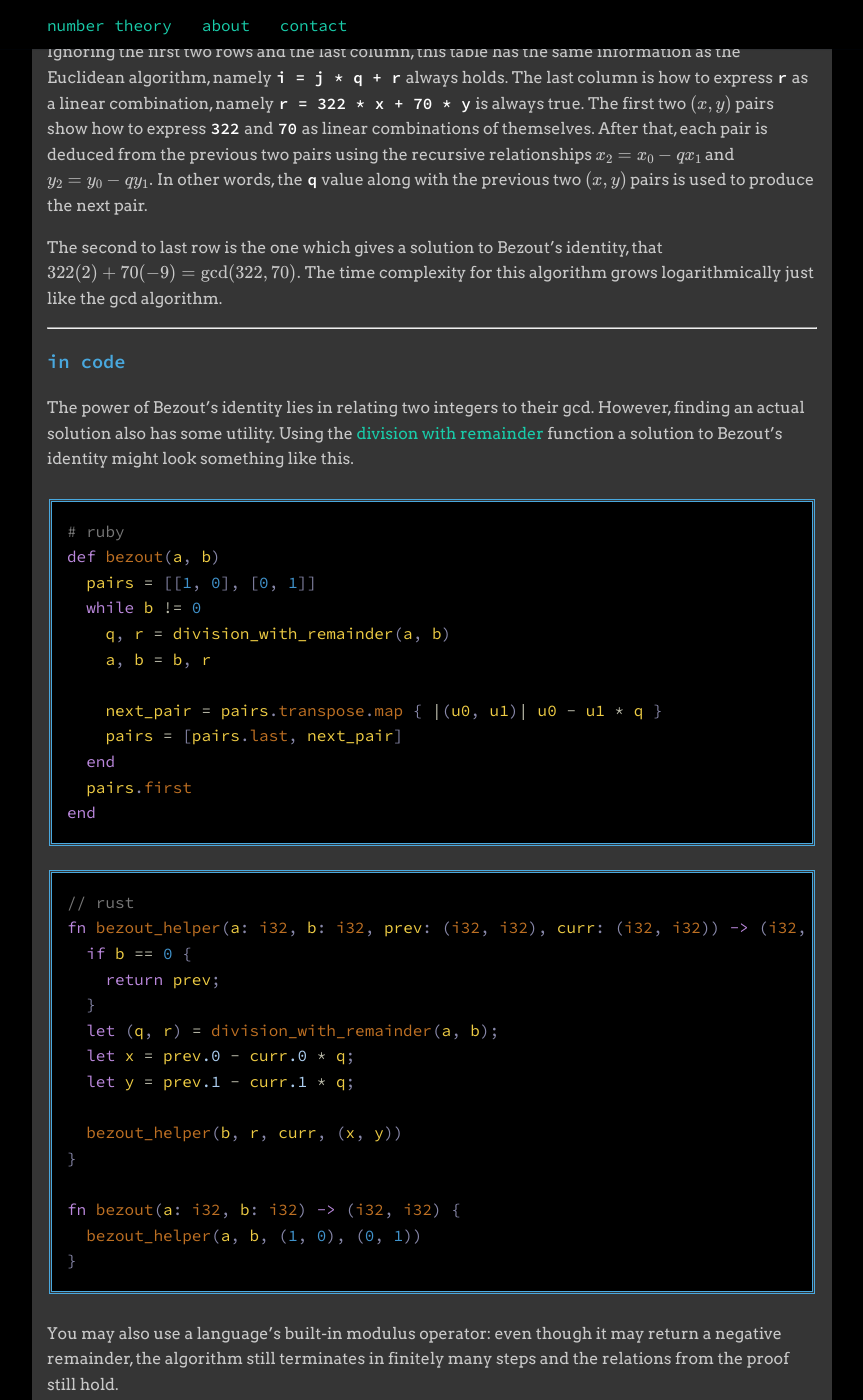
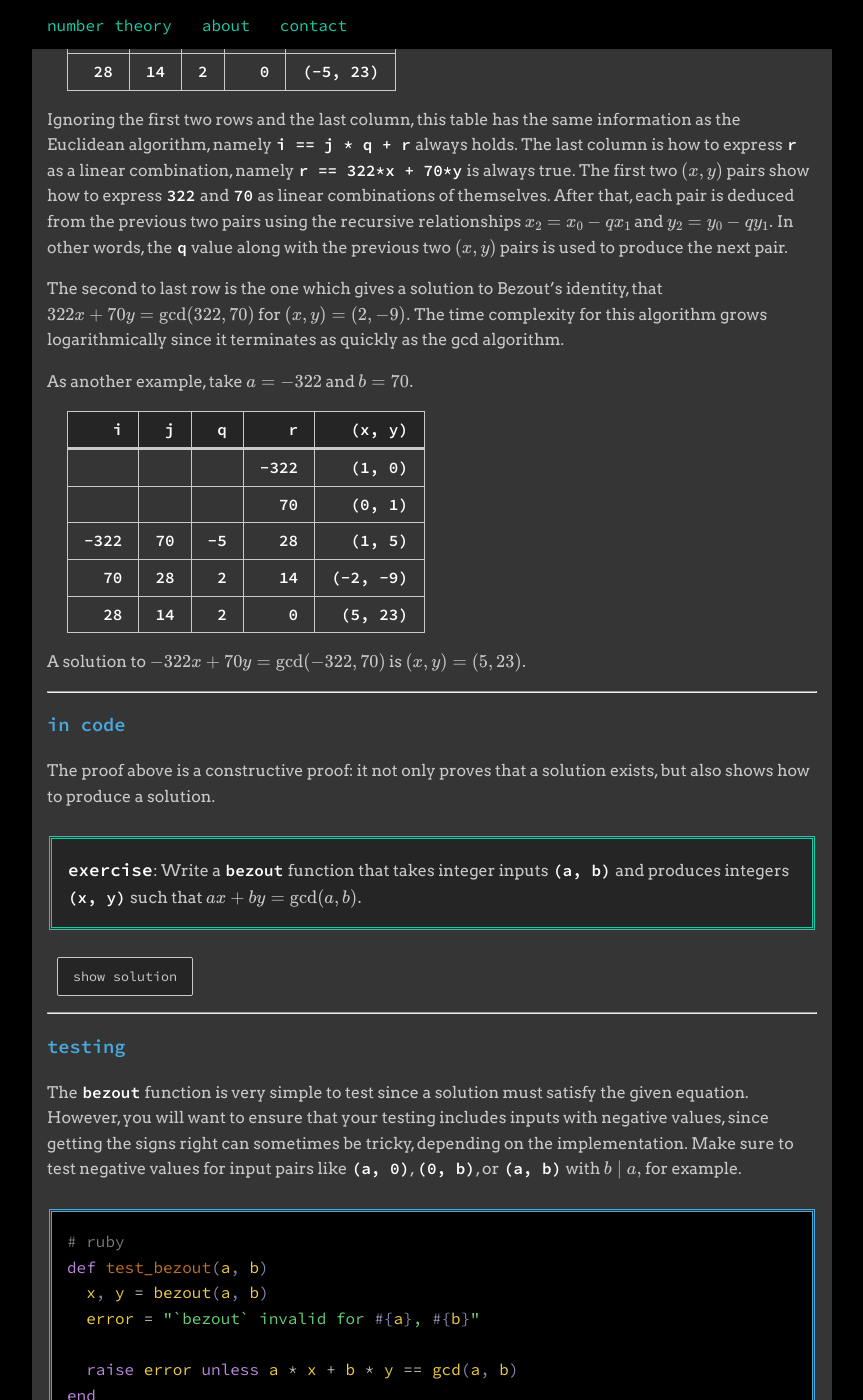
Before and after one commit to itscomputers/itscomputers.github.io, a Jekyll site: the page built from _sections/01_04_bezouts_identity.md, in a window 1280 px wide and 1400 px high, scrolled down 1039 px. Shown: the whole window, without its empty margins (208-1071 px from the left). Built offline with Jekyll 4.4.1, drawn with Linux system fonts in a browser that asks for light colours; formulas are drawn with MathJax 3; some of the changed text lies outside the part shown.

Commit message:
update bezout section and publish it

```diff
--- a/_sections/01_04_bezouts_identity.md
+++ b/_sections/01_04_bezouts_identity.md
@@ -17,17 +17,21 @@ permalink: bezouts-identity
 
 For example, if $$ a = 322 $$ and $$ b = 70, $$ Bezout's identity implies
 that $$ 322x + 70y = 14 $$ for some integers $$ x $$ and $$ y. $$  Such
-integers could be found by brute force.  In this case you might land on
-the simplest example $$ (x, y) = (-2, 9). $$  However, the brute force
-search might not be so successful so quickly.
+integers might be found by brute force.  In this case, a brute force
+search might arrive at the simplest solution $$ (x, y) = (-2, 9). $$
+However, a brute force search may not be successful so quickly.
 
 > **`proof`**:
+> It will be assumed that $$ a $$ and $$ b $$ are both nonnegative; if
+> $$ a $$ or $$ b $$ were negative, then $$ x $$ or $$ y $$ could be
+> replaced with $$ -x $$ or $$ -y, $$ respectively.
+>
 > Instead of proving Bezout's identity directly, it will be proved that
 > that every remainder that occurs in the Euclidean algorithm can be
 > expressed as a linear combination of the two integers.
 >
 > The Euclidean algorithm can be thought of as a sequence of equations
-> of the form $$ i = j q + r. $$  If $$ i $$ and $$ j $$ are both linear
+> of the form $$ i = jq + r. $$  If $$ i $$ and $$ j $$ are both linear
 > combinations of $$ a $$ and $$ b, $$ then so is $$ r. $$  In particular,
 > if $$ i = ax_0 + by_0 $$ and $$ j = ax_1 + by_1, $$ then
 > $$ r = a(x_0 - qx_1) + b(y_0 - qy_1). $$  In the first instance,
@@ -39,19 +43,19 @@ search might not be so successful so quickly.
 This proof is probably best illustrated with an example, say $$ a = 322 $$
 and $$ b = 70. $$
 
-|   `i` |  `j` | `q` |   `r` | `(x, y)`  |
-|------:|-----:|----:|------:|----------:|
-|       |      |     | `322` | `(1, 0)`  |
-|       |      |     |  `70` | `(0, 1)`  |
-| `322` | `70` | `4` |  `42` | `(1, -4)` |
-|  `70` | `42` | `1` |  `28` | `(-1, 5)` |
-|  `42` | `28` | `1` |  `14` | `(2, -9)` |
-|  `28` | `14` | `2` |   `0` | `(-5, 23)`|
+|   `i` |  `j` | `q` |   `r` |   `(x, y)` |
+|------:|-----:|----:|------:|-----------:|
+|       |      |     | `322` |   `(1, 0)` |
+|       |      |     |  `70` |   `(0, 1)` |
+| `322` | `70` | `4` |  `42` |  `(1, -4)` |
+|  `70` | `42` | `1` |  `28` |  `(-1, 5)` |
+|  `42` | `28` | `1` |  `14` |  `(2, -9)` |
+|  `28` | `14` | `2` |   `0` | `(-5, 23)` |
 
 Ignoring the first two rows and the last column, this table has the same
-information as the Euclidean algorithm, namely `i = j * q + r` always
+information as the Euclidean algorithm, namely `i == j * q + r` always
 holds.  The last column is how to express `r` as a linear combination,
-namely `r = 322 * x + 70 * y` is always true.  The first two
+namely `r == 322*x + 70*y` is always true.  The first two
 $$ (x, y) $$ pairs show how to express `322` and `70` as linear
 combinations of themselves.  After that, each pair is deduced from the
 previous two pairs using the recursive relationships $$ x_2 = x_0 - qx_1 $$
@@ -59,68 +63,72 @@ and $$ y_2 = y_0 - qy_1. $$  In other words, the `q` value along with the
 previous two $$ (x, y) $$ pairs is used to produce the next pair.
 
 The second to last row is the one which gives a solution to Bezout's
-identity, that $$ 322(2) + 70(-9) = \gcd(322, 70). $$  The time complexity
-for this algorithm grows logarithmically just like the gcd algorithm.
+identity, that $$ 322x + 70y = \gcd(322, 70) $$ for
+$$ (x, y) = (2, -9). $$
+The time complexity for this algorithm grows logarithmically since it
+terminates as quickly as the gcd algorithm.
+
+As another example, take $$ a = -322 $$ and $$ b = 70. $$
+
+|    `i` |  `j` |  `q` |    `r` |   `(x, y)` |
+|-------:|-----:|-----:|-------:|-----------:|
+|        |      |      | `-322` |   `(1, 0)` |
+|        |      |      |   `70` |   `(0, 1)` |
+| `-322` | `70` | `-5` |   `28` |   `(1, 5)` |
+|   `70` | `28` |  `2` |   `14` | `(-2, -9)` |
+|   `28` | `14` |  `2` |   `0`  |  `(5, 23)` |
+
+A solution to $$ -322x + 70y = \gcd(-322, 70) $$ is $$ (x, y) = (5, 23). $$
 
 ---
 ### in code
 
-The power of Bezout's identity lies in relating two integers to their gcd.
-However, finding an actual solution also has some utility.  Using the
-[division with remainder](division-with-remainder#ruby-division-with-remainder)
-function a solution to Bezout's identity might look something like this.
+The proof above is a constructive proof: it not only proves that a solution
+exists, but also shows how to produce a solution.
 
-<span id="ruby-bezout" />
+<span id="exercise-bezout" />
+> **`exercise`**:
+> Write a `bezout` function that takes integer inputs `(a, b)` and
+> produces integers `(x, y)` such that $$ ax + by = \gcd(a, b). $$
+{: .exercise}
+
+{% include button.html id="ruby-bezout" %}
+<div id="ruby-bezout" style="display: none;">
 {% highlight ruby %}
 # ruby
 def bezout(a, b)
   pairs = [[1, 0], [0, 1]]
   while b != 0
-    q, r = division_with_remainder(a, b)
+    q, r = div_rem(a, b)
     a, b = b, r
 
     next_pair = pairs.transpose.map { |(u0, u1)| u0 - u1 * q }
     pairs = [pairs.last, next_pair]
   end
+
+  return pairs.first.map(&:-) if a < 0
   pairs.first
 end
 {% endhighlight %}
-
-<span id="rust-bezout" />
-{% highlight rust %}
-// rust
-fn bezout_helper(a: i32, b: i32, prev: (i32, i32), curr: (i32, i32)) -> (i32, i32) {
-  if b == 0 {
-    return prev;
-  }
-  let (q, r) = division_with_remainder(a, b);
-  let x = prev.0 - curr.0 * q;
-  let y = prev.1 - curr.1 * q;
-
-  bezout_helper(b, r, curr, (x, y))
-}
-
-fn bezout(a: i32, b: i32) -> (i32, i32) {
-  bezout_helper(a, b, (1, 0), (0, 1))
-}
-{% endhighlight %}
-
-You may also use a language's built-in modulus operator: even though it
-may return a negative remainder, the algorithm still terminates in finitely
-many steps and the relations from the proof still hold.
+</div>
 
 ---
 ### testing
 
-The `bezout` function is very simple to test.
+The `bezout` function is very simple to test since a solution must satisfy
+the given equation.  However, you will want to ensure that your testing
+includes inputs with negative values, since getting the signs right can
+sometimes be tricky, depending on the implementation.  Make sure to test
+negative values for input pairs like `(a, 0)`, `(0, b)`, or `(a, b)`
+with $$ b \mid a, $$ for example.
 
 {% highlight ruby %}
 # ruby
 def test_bezout(a, b)
   x, y = bezout(a, b)
-  message = "`bezout` invalid for #{a}, #{b}"
+  error = "`bezout` invalid for #{a}, #{b}"
 
-  raise message unless a * x + b * y == gcd(a, b)
+  raise error unless a * x + b * y == gcd(a, b)
 end
 {% endhighlight %}
 
@@ -133,9 +141,8 @@ end
 {: .proposition}
 
 > **`proof`**:
-> Bezout's identity says that $$ \gcd(a, b) $$ can be expressed as a linear
-> combination of $$ a $$ and $$ b. $$  A common divisor of $$ a $$ and
-> $$ b $$ must divide $$ \gcd(a, b) $$ since every common divisor
-> [divides all possible linear combinations](divisibility#divides-linear-combinations)
-> of $$ a $$ and $$ b. $$
+> This follows from two facts: that
+> [a common divisor divides all linear combinations](divisibility#divides-linear-combinations)
+> of $$ a $$ and $$ b $$ and that $$ \gcd(a, b) $$ can be expressed as a
+> linear combination of $$ a $$ and $$ b $$ by Bezout's identity.
 {: .proof}
```
Also changed, not shown: other parts of _sections/01_04_bezouts_identity.md (+1 -1 lines), _sections/01_03_greatest_common_divisor.md (+1 -0 lines).
